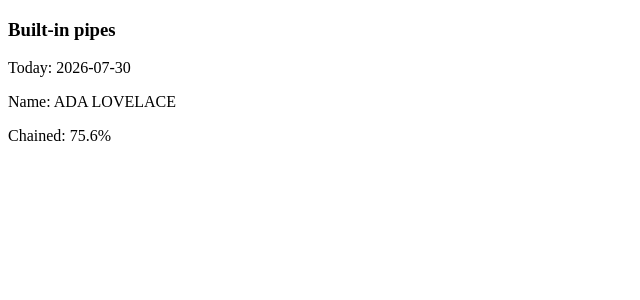
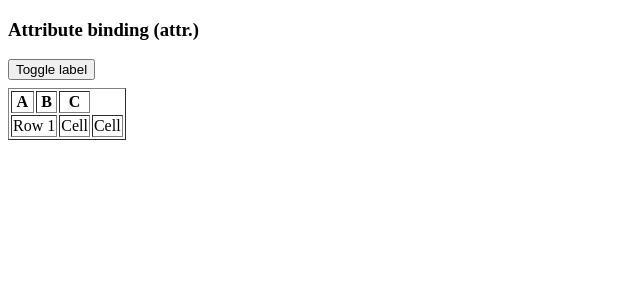
Before and after one commit to ajitoriginal/Angular, an Angular app in the folder my-angular-app/: page / in a window 1280 px wide. Shown: the top 300 px of the page, without its empty margins (0-640 px from the left). Built offline with nearby package versions, Linux system fonts and the light colour scheme.

Commit message:
tempaltes attribute binding with att.

```diff
--- a/my-angular-app/src/main.ts
+++ b/my-angular-app/src/main.ts
@@ -1,22 +1,22 @@
 import { bootstrapApplication } from '@angular/platform-browser';
 import { Component } from '@angular/core';
-import { CommonModule } from '@angular/common';
 
 @Component({
   selector: 'app-root',
   standalone: true,
-  imports: [CommonModule],
   template: `
-    <h3>Built-in pipes</h3>
-    <p>Today: {{ today | date:'yyyy-MM-dd' }}</p>
-    <p>Name: {{ name | uppercase }}</p>
-    <p>Chained: {{ ratio | percent:'1.0-2' | uppercase }}</p>
+    <h3>Attribute binding (attr.)</h3>
+    <button [attr.aria-label]="label" (click)="toggle()">Toggle label</button>
+    <table border="1" style="margin-top:8px">
+      <tr><th>A</th><th>B</th><th>C</th></tr>
+      <tr><td [attr.colspan]="wide ? 2 : 1">Row 1</td><td>Cell</td><td>Cell</td></tr>
+    </table>
   `
 })
 export class App {
-  today = new Date();
-  name = 'Ada Lovelace';
-  ratio = 0.756;
+  wide = true;
+  get label() { return this.wide ? 'Table is wide' : 'Table is narrow'; }
+  toggle() { this.wide = !this.wide; }
 }
 
 bootstrapApplication(App);
```
Also changed, not shown: 1 other file (tests, documents, lock files or other folders).
